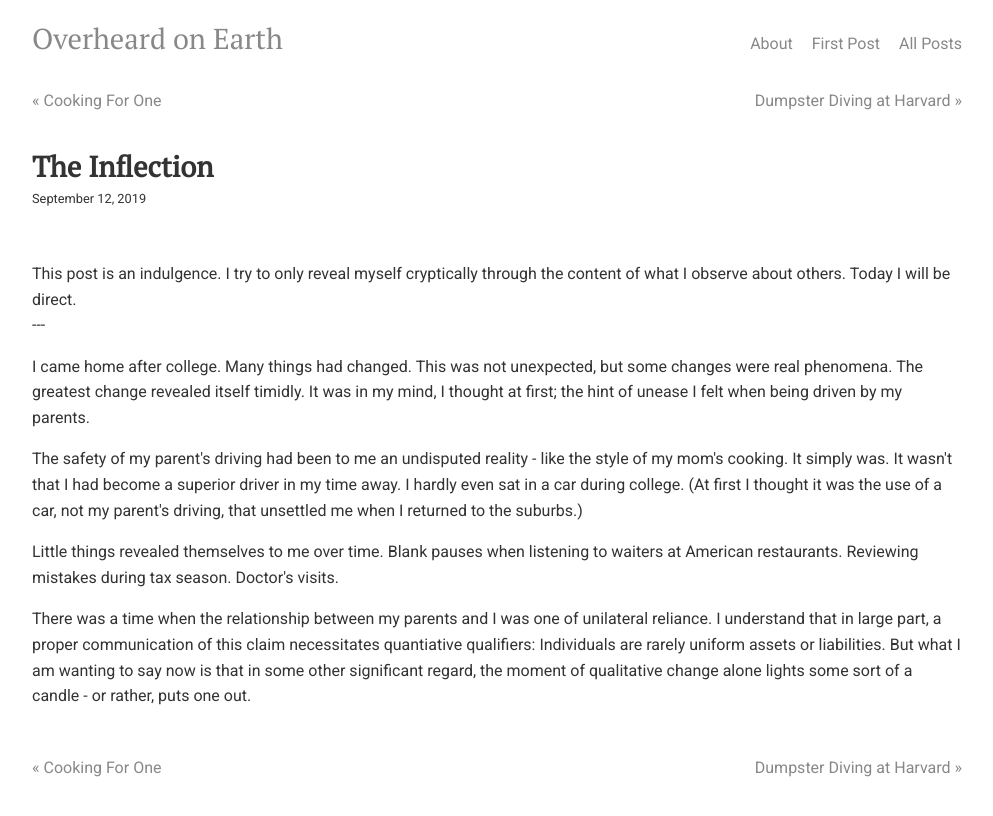
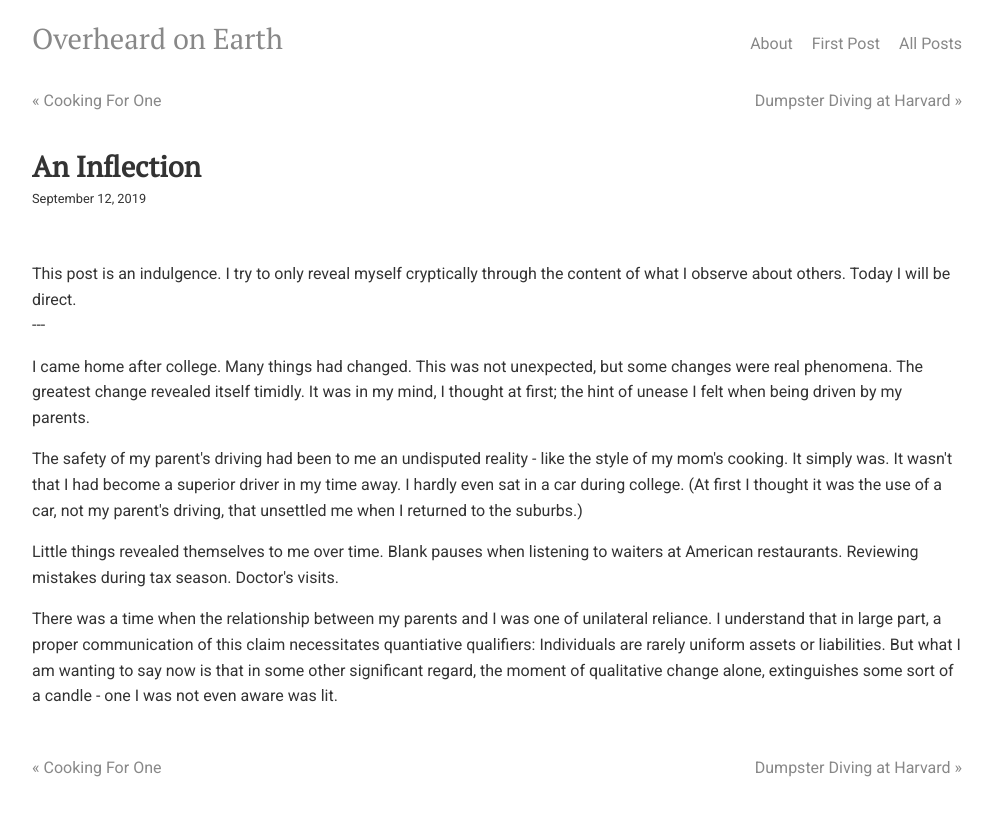
Before and after one commit to overheardonearth/overheardonearth.github.io, a Jekyll site: the page built from _posts/2019-09-12-an-inflection.html, in a window 1280 px wide. Shown: the top 816 px of the page, without its empty margins (143-1136 px from the left). Built offline with Jekyll 4.4.1, drawn with Linux system fonts in a browser that asks for light colours; comment, search, counter and statistics services are not loaded.

Commit message:
Update and rename 2019-09-12-the-inflection.html to 2019-09-12-an-inflection.html

```diff
--- a/_posts/2019-09-12-the-inflection.html
+++ b/_posts/2019-09-12-an-inflection.html
@@ -1,6 +1,6 @@
 ---
 layout: post
-title: The Inflection
+title: An Inflection
 comments: true
 date: 2019-09-12
 ---
@@ -20,4 +20,4 @@ The safety of my parent's driving had been to me an undisputed reality - like th
 Little things revealed themselves to me over time. Blank pauses when listening to waiters at American restaurants. Reviewing mistakes during tax season. Doctor's visits.
 
 <p>
-There was a time when the relationship between my parents and I was one of unilateral reliance. I understand that in large part, a proper communication of this claim necessitates quantiative qualifiers: Individuals are rarely uniform assets or liabilities. But what I am wanting to say now is that in some other significant regard, the moment of qualitative change alone lights some sort of a candle - or rather, puts one out.
+There was a time when the relationship between my parents and I was one of unilateral reliance. I understand that in large part, a proper communication of this claim necessitates quantiative qualifiers: Individuals are rarely uniform assets or liabilities. But what I am wanting to say now is that in some other significant regard, the moment of qualitative change alone, extinguishes some sort of a candle - one I was not even aware was lit.
```
